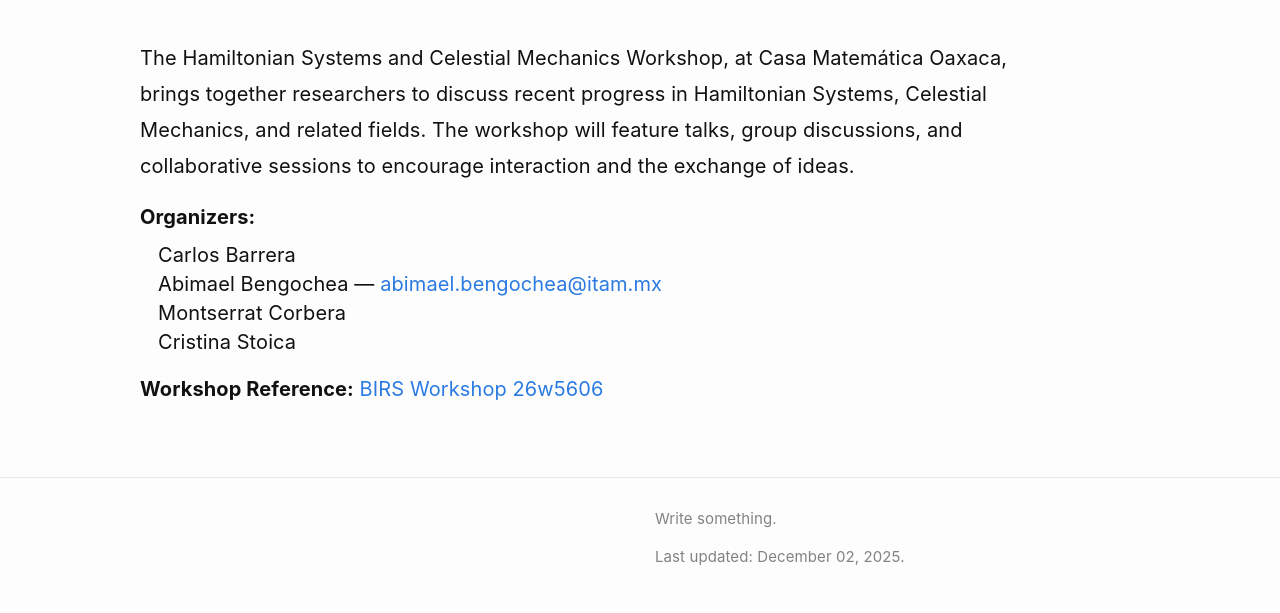
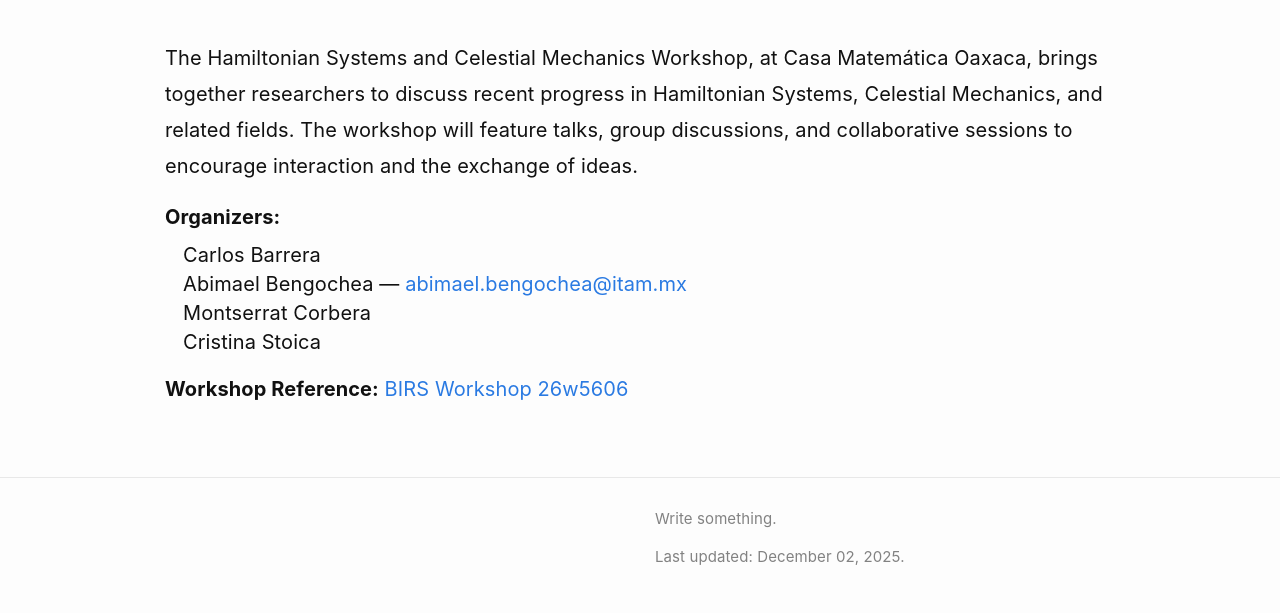
Before and after one commit to celmechcongress2026/celmechcongress2026.github.io, a Jekyll site: the page built from index.md, in a window 1280 px wide. Shown: the part 540-1153 px from the top of the page. Built offline with Jekyll 4.4.1, drawn with Linux system fonts in a browser that asks for light colours.

Commit message:
Update workshop.css

```diff
--- a/assets/css/workshop.css
+++ b/assets/css/workshop.css
@@ -162,10 +162,10 @@ span.award-other img {
 
 
 .intro {
-  max-width: 900px;
-  margin: 2em 0 2em 2em;
+  max-width: 950px;   /* igual que la imagen */
+  margin: 2em auto;   /* centrar (auto izquierda/derecha) */
   padding: 0;
   text-align: left;
   font-size: 1.25em;
-line-height: 1.8em;
+  line-height: 1.8em;
 }
```
